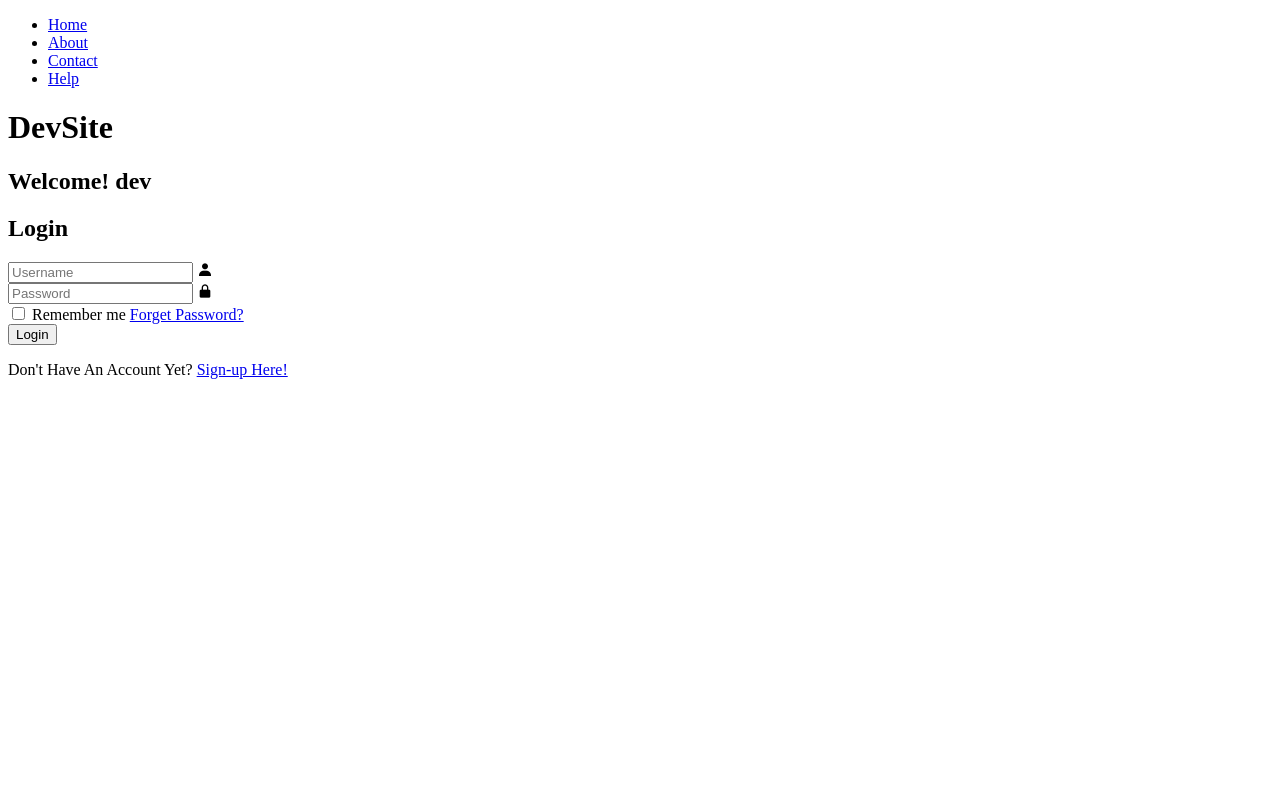
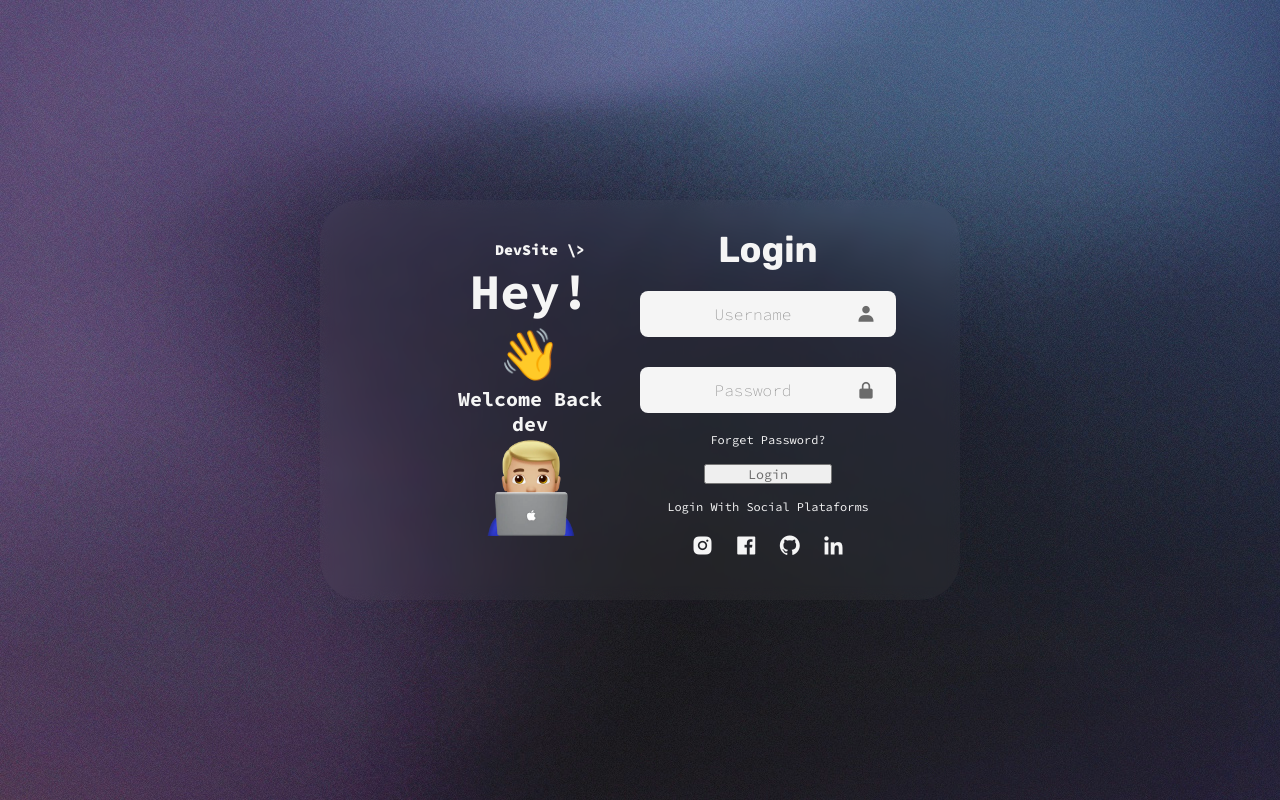
Before and after one commit to JustinMora18/LoginForm, a plain HTML site: page index.html in a window 1280 px wide. Drawn offline with nearby package versions, Linux system fonts and the light colour scheme.

Commit message:
HTML structure and add CSS for login page design

```diff
--- a/index.html
+++ b/index.html
@@ -11,24 +11,35 @@
     <title>Document</title>
 </head>
 <body>
-    <div class="background">
-
-        <!-- Nav bar -->
+        <!-- Nav bar
         <nav class="nav_bar">
+            <div class="wrapper">
                 <ul class="nav_links">
                     <li><a href="#">Home</a></li>
                     <li><a href="#">About</a></li>
                     <li><a href="#">Contact</a></li>
                     <li><a href="#">Help</a></li>
                 </ul>
-        </nav>
+            </div>
+        </nav> -->
 
         <!-- Box with welcomee, login form, logo/name -->
-        <div class="Wrapper">
-            <h1> DevSite </h1>
-            <h2> Welcome! dev</h2>
+        <div class="container">
+            <div class="info">
+                <div class="main-title">
+                    <h2> DevSite \> </h2>
+                </div>
+                <div class="main-msg">
+                    <h2>Hey! 👋</h2>
+                    <h3>Welcome Back dev</h2>
+                    <img src="assets/imgs/IMG_3324.WEBP">
+                </div>
+            </div>
+
+            <div class="form-box">
                 <form>
-                <h2> Login </h2>
+                    <h1> Login </h1>
+
                     <div class="input_box">
                         <input type="text" placeholder="Username" required>
                         <i class='bx bxs-user' ></i>
@@ -38,21 +49,32 @@
                         <i class='bx bxs-lock-alt'></i>
                     </div>
 
-                <div class="remb-forg">
-                    <label>
-                        <input type="checkbox"> Remember me
-                    </label>
+                    <div class="forgot_passw">
                         <a href="#">Forget Password?</a>
                     </div>
 
                     <button type="submit" class="btn">Login</button>
+                    <p>Login With Social Plataforms</p>
 
-                <div class="To_register">
-                    <p>Don't Have An Account Yet? <a href="#">Sign-up Here!</a></p>
+                    <div class="social-icons">
+                        <a href="#">
+                            <i class='bx bxl-instagram-alt' ></i>
+                        </a>
+                        <a href="#">
+                            <i class='bx bxl-facebook-square' ></i>
+                        </a>
+                        <a href="#">
+                            <i class='bx bxl-github' ></i>
+                        </a>
+                        <a href="#">
+                            <i class='bx bxl-linkedin'></i>
+                        </a>
                     </div>
                 </form>
             </div>
-
         </div>
+        <!-- <div class="to_register">
+            <p>Don't Have An Account Yet? <a href="#">Sign-up Here!</a></p>
+        </div> -->
 </body>
 </html>
--- a/style.css
+++ b/style.css
@@ -0,0 +1,169 @@
+
+*{
+    margin: 0;
+    padding: 0;
+    box-sizing: border-box;
+    font-family: "Source Code Pro", sans-serif, Helvetica;
+    color: hsl(0, 0%, 96%);
+}
+body{
+    display: flex;
+    justify-content: center;
+    align-items: center;
+    min-height: 100vh;
+    background-image: url(assets/backgrounds/bg1.jpg);
+    background-repeat: no-repeat;
+    overflow: hidden;
+}
+/* .nav{
+    z-index: 99;
+    position: fixed;
+    top: 500px;
+
+    background: hsl(0, 0%, 9%);
+}
+nav .wrapper{
+    position: relative;
+    max-width: 1300px;
+    padding: 0px 30px;
+    height: 70px;
+    line-height: 70px;
+    margin: auto;
+    display: flex;
+    align-items: center;
+    justify-content: space-between;
+} */
+
+.container{
+    position: relative;
+    width: 50vw;
+    height: 50vh;
+    display: flex;
+    overflow: hidden;
+    background: hsla(0, 0%, 99%, 0.03);
+    backdrop-filter: blur(0.4rem);
+    -webkit-backdrop-filter:blur(0.4rem);
+    border-radius: 40px;
+}
+
+.form-box{
+    position: absolute;
+    display: flex;
+    align-items: center;
+    text-align: center;
+    right: 0;
+    width: 50%;
+    height: 100%;
+}
+
+form{
+    width: 80%;
+
+}
+
+.form-box h1{
+    font-family: "Rubik", sans-serif, Helvetica;
+    font-size: 36px;
+    margin: -10px 0;
+}
+
+.input_box{
+    position: relative;
+    margin: 30px 0;
+}
+
+.input_box input{
+    width: 100%;
+    padding: 13px 50px 13px 20px;
+    border-radius: 8px;
+    font-size: 16px;
+    background: hsl(0, 0%, 96%);
+    outline: none;
+    border: none;
+    color: hsl(0, 0%, 42%);
+}
+.input_box input::placeholder{
+    text-align: center;
+    color: hsl(0, 0%, 53%);
+    font-weight: 200;
+}
+.input_box i{
+    color: hsl(0, 0%, 42%);
+    position: absolute;
+    right: 20px;
+    top: 30%;
+    transform: translateY(-50);
+    font-size: 20px;
+}
+
+.forgot_passw{
+    margin: -15px 0 15px;
+}
+
+.forgot_passw a{
+    text-decoration: none;
+    font-size: 12px;
+}
+
+.btn{
+    width: 50%;
+    height: 20px;
+    color: hsl(0, 0%, 42%);
+    cursor: pointer;
+}
+
+.container p{
+    font-size: 12px;
+    margin: 15px;
+}
+
+.social-icons a{
+    display: inline-flex;
+    padding: 5px;
+    font-size: 24px;
+    text-decoration: none;
+}
+
+
+
+
+.info{
+    position: relative;
+    display: flex;
+    align-items: center;
+    text-align: center;
+    width: 50%;
+    height: 100%;
+}
+.main-title{
+    position: absolute;
+    justify-content: center;
+    left: 175px;
+    top: 40px;
+    font-family: "Rubik", sans-serif, Helvetica;
+    font-size: 10px;
+}
+
+.main-title h2{
+    font-weight: 900;
+}
+
+.main-msg{
+    position: absolute;
+    padding: 25px;
+    left: 100px;
+    font-family: "Rubik", sans-serif, Helvetica;
+    font-size: 20px;
+}
+
+.main-msg h2{
+    font-size: 50px;
+}
+
+.main-msg h3{
+    font-size: 20px;
+}
+
+.main-msg img{
+    width: 100px;
+}
```
Also changed, not shown: assets/backgrounds/bg1.jpg (added), assets/imgs/IMG_3324.WEBP (added). Lines whose indentation alone changed are shown as unchanged.
